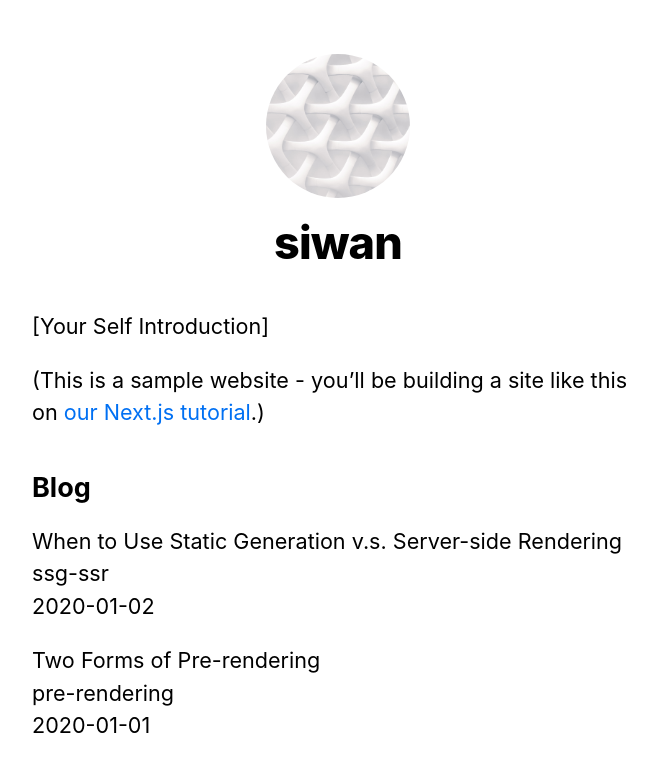
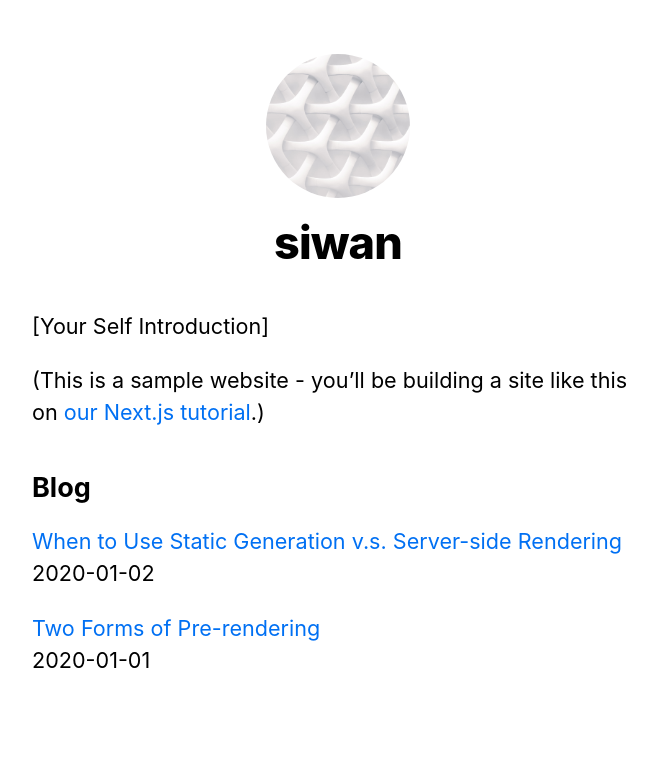
Before and after one commit to park-siwan/nextjs-blog, a Next.js app: page / in a window 1280 px wide. Shown: the top 772 px of the page, without its empty margins (302-959 px from the left). Built offline with nearby package versions, Linux system fonts and the light colour scheme.

Commit message:
Polishing

```diff
--- a/lib/posts.js
+++ b/lib/posts.js
@@ -1,6 +1,8 @@
 import fs from 'fs';
 import path from 'path';
 import matter from 'gray-matter';
+import { remark } from 'remark';
+import html from 'remark-html';
 
 const postsDirectory = path.join(process.cwd(), 'posts');
 
@@ -36,20 +38,26 @@ export function getSortedPostsData() {
   });
 }
 
-export function getPostData(id) {
+export async function getPostData(id) {
   const fullPath = path.join(postsDirectory, `${id}.md`);
   const fileContents = fs.readFileSync(fullPath, 'utf8');
 
   // Use gray-matter to parse the post metadata section
   const matterResult = matter(fileContents);
 
-  // Combine the data with the id
+  // Use remark to convert markdown into HTML string
+  const processedContent = await remark()
+    .use(html)
+    .process(matterResult.content);
+  const contentHtml = processedContent.toString();
+
+  // Combine the data with the id and contentHtml
   return {
     id,
+    contentHtml,
     ...matterResult.data,
   };
 }
-
 export function getAllPostIds() {
   const fileNames = fs.readdirSync(postsDirectory);
 
--- a/pages/index.js
+++ b/pages/index.js
@@ -2,6 +2,7 @@ import Head from 'next/head';
 import Layout, { siteTitle } from '../components/layout';
 import utilStyles from '../styles/utils.module.css';
 import { getSortedPostsData } from '../lib/posts';
+import Link from 'next/link';
 
 export async function getServerSideProps() {
   const allPostsData = getSortedPostsData();
@@ -30,9 +31,9 @@ export default function Home({ allPostsData }) {
         <ul className={utilStyles.list}>
           {allPostsData.map(({ id, date, title }) => (
             <li className={utilStyles.listItem} key={id}>
-              {title}
-              <br />
-              {id}
+              <Link href={`/posts/${id}`}>
+                <a>{title}</a>
+              </Link>
               <br />
               {date}
             </li>
```
Also changed, not shown: pages/posts/[id].js (+21 -14 lines).
